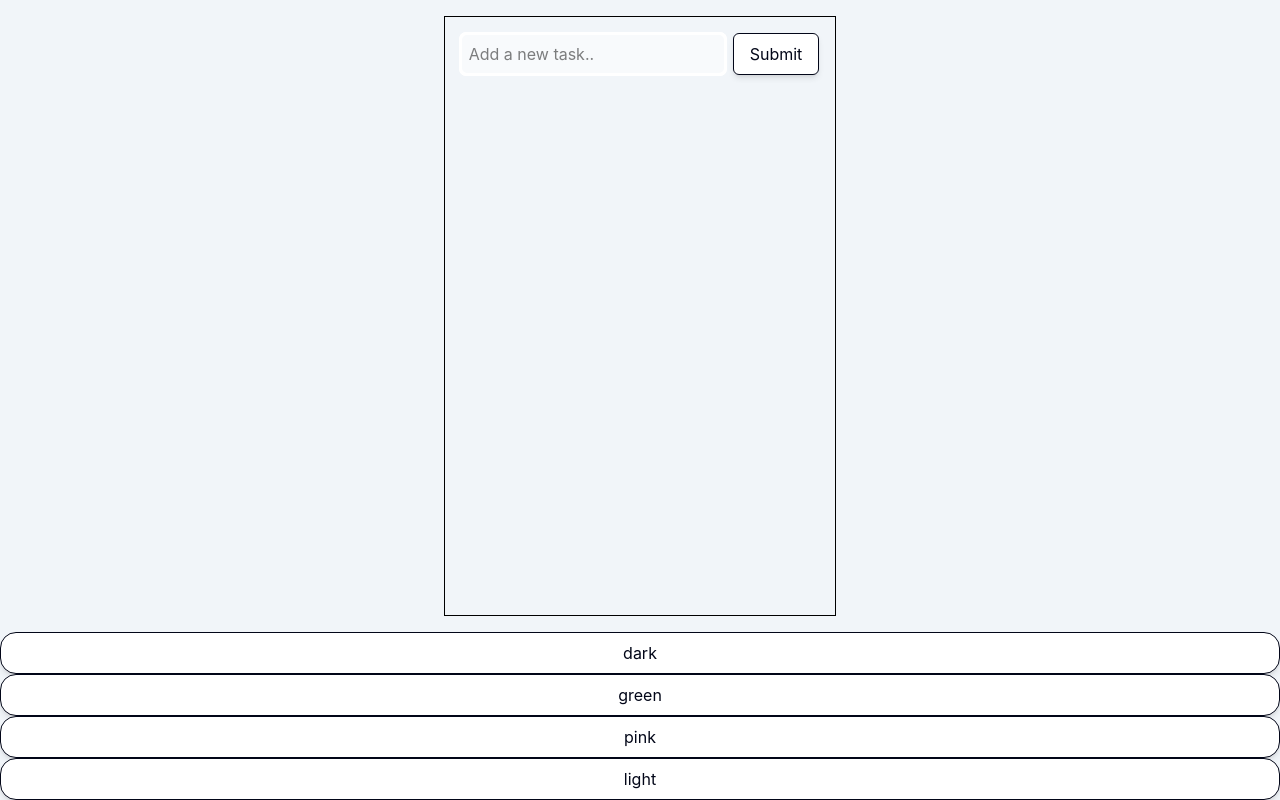
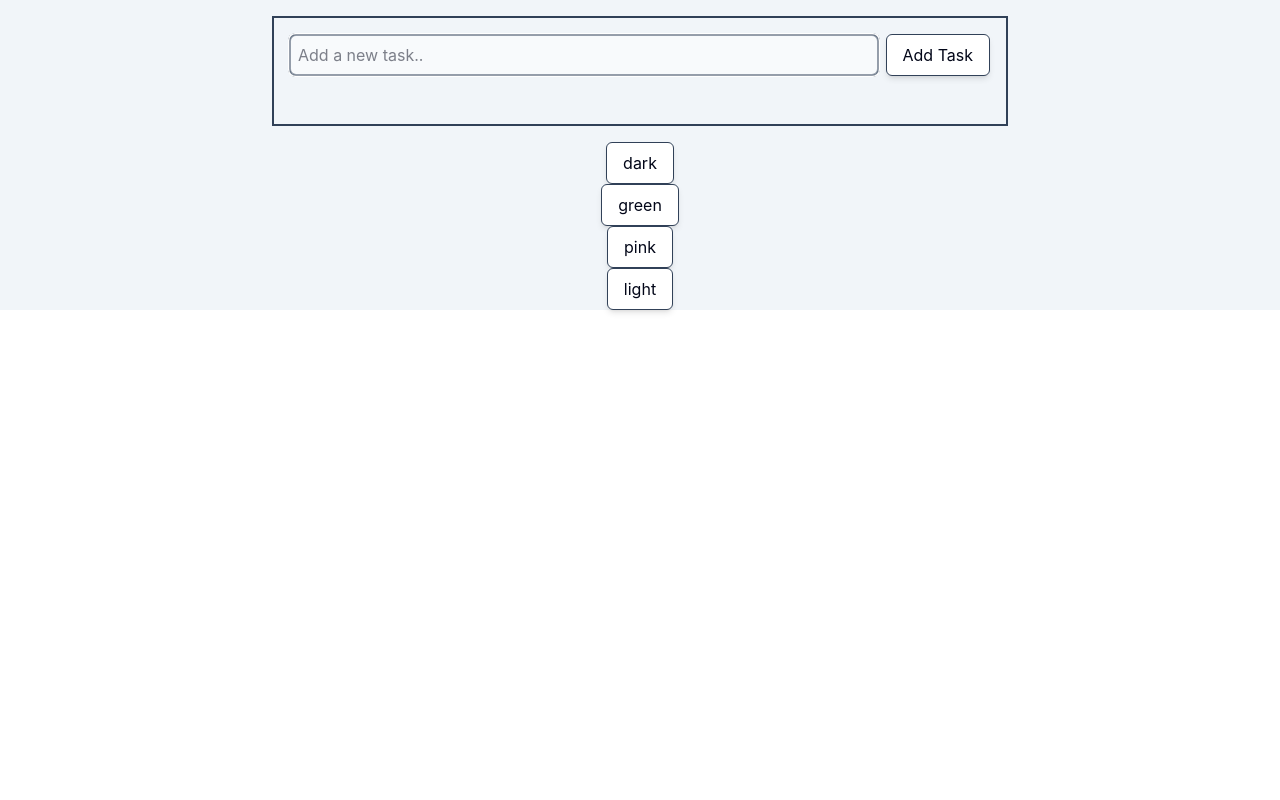
Before and after one commit to bigdonn0011/Task-Flow-Pro, a React (Vite) app: page / in a window 1280 px wide. Built offline with nearby package versions, Linux system fonts and the light colour scheme.

Commit message:
Btn + Li fixes

```diff
--- a/component/Buttons.tsx
+++ b/component/Buttons.tsx
@@ -13,7 +13,7 @@ export const Buttons = ({
 }: ButtonStyle) => {
   return (
     <button
-      className={`bg-card shrink-0 w-full text-text btt border border-border rounded-2xl shadow-md p-4 py-2 active:scale-95 active:ring active:ring-4 hover:bg-card/80 hover:scale-105 transition-all duration-500 ${className}`}
+      className={`bg-card break-words shrink-0 text-text btt border border-border rounded-md shadow-md p-4 py-2 active:scale-90 active:ring active:ring-4 hover:bg-card/80 hover:scale-105 transition-all duration-500 ${className}`}
       onClick={onClick}
       type={type}
     >
--- a/component/Form.tsx
+++ b/component/Form.tsx
@@ -35,22 +35,21 @@ export const Form = () => {
     <>
       <form
         action=""
-        className="min-h-fit p-4 max-w-3xl bg-background flex flex-1 flex-col gap-4 justify-center items-center"
+        className=" container min-h-fit p-4 max-w-3xl bg-background flex flex-1 flex-col gap-4 justify-center items-center"
         onSubmit={addTask}
       >
-        <section className="w-full min-h-fit bg-case border border-border flex flex-1 flex-col p-2 justify-start items-center">
-          <div className="gap-2 flex justify-between p-2 items-center w-full">
+        <section className="w-full min-h-fit bg-case border-2 border-border flex flex-1 flex-col p-2 justify-start items-center">
+          <div className="input-Div gap-2 flex justify-between p-2 items-center w-full">
             <input
-              className=" flex-1 p-2 bg-card/50 outline-card rounded-md ring-2 ring-card"
+              className="text-text flex-1 p-2 bg-card/50 outline-border/50 rounded-md ring-2 ring-border"
               type="text"
               placeholder="Add a new task.."
               value={taskInput}
               onChange={(e) => setTaskInput(e.target.value)}
               autoFocus
             />
-            <button className="shrink-0 bg-card text-text border border-border rounded-md shadow-md p-4 py-2 active:scale-95 active:ring-4 hover:bg-card/80 hover:scale-105 transition-all duration-500">
-              Submit
-            </button>
+
+            <Buttons type="submit" text="Add Task" />
           </div>
           <div className="w-full p-4 bg-background">
             <ul className="flex flex-col justify-center items-center gap-4">
@@ -58,14 +57,15 @@ export const Form = () => {
                 return (
                   <li
                     key={task.id}
-                    className="mt-2 bg-card rounded-md p-4 w-full flex justify-between border border-border
+                    className=" text-text border border-border bg-card rounded-lg p-3 w-full flex justify-between items-start
                     "
                   >
-                    <span> {task.text}</span>
-                    <span>
+                    <span className="break-words flex-1 min-w-0">
+                      {task.text}
+                    </span>
+                    <span className="whitespace-no-wrap text-right shrink-0">
                       {new Date(Number(task.id)).toLocaleTimeString()}
                     </span>
-                    <div className="flex justify-center items-center"></div>
                   </li>
                 );
               })}
@@ -73,6 +73,7 @@ export const Form = () => {
             {task.length > 0 && (
               <div className="p-4 w-full bg-background">
                 <Buttons
+                  className="w-full"
                   onClick={clearAll}
                   text="Clear all tasks
                   "
--- a/src/App.tsx
+++ b/src/App.tsx
@@ -1,4 +1,4 @@
-import  { useEffect, useState } from "react";
+import { useEffect, useState } from "react";
 
 import { Buttons } from "../component/Buttons";
 import { Form } from "../component/Form";
@@ -35,8 +35,7 @@ function App() {
   }, [theme]);
 
   return (
-    <>
-      <section className="container min-h-screen min-w-screen bg-background flex flex-col items-center justify-center">
+    <section className="container min-w-screen bg-background flex flex-col items-center justify-center">
       <Form />
       <Buttons
         className=" border-border"
@@ -59,7 +58,6 @@ function App() {
         text="light"
       />
     </section>
-    </>
   );
 }
 export default App;
--- a/src/index.css
+++ b/src/index.css
@@ -9,7 +9,7 @@
 :root {
   --background: var(--color-slate-100);
   --case: var(--color-grey-500);
-  --border: var(--color-silver-900);
+  --border: var(--color-slate-700);
   --card: var(--color-white);
   --text: var(--color-slate-950);
   *,
@@ -25,16 +25,16 @@
 .dark {
   --background: var(--color-slate-800);
   --case: var(--color-slate-300);
-  --border: var(--color-grey-900);
+  --border: var(--color-slate-700);
   --card: var(--color-slate-900);
   --text: var(--color-white);
 }
 .green {
-  --background: var(--color-green-100);
-  --case: var(--color-emrald-500);
-  --border: var(--color-teal-900);
-  --card: var(--color-green-400);
-  --text: var(--color-slate-950);
+  --background: var(--color-emerald-100);
+  --case: var(--color-green-200);
+  --border: var(--color-slate-700);
+  --card: var(--color-emerald-400);
+  --text: var(--color-black);
 }
 .pink {
   --background: var(--color-pink-100);
```
Lines whose indentation alone changed are shown as unchanged.
